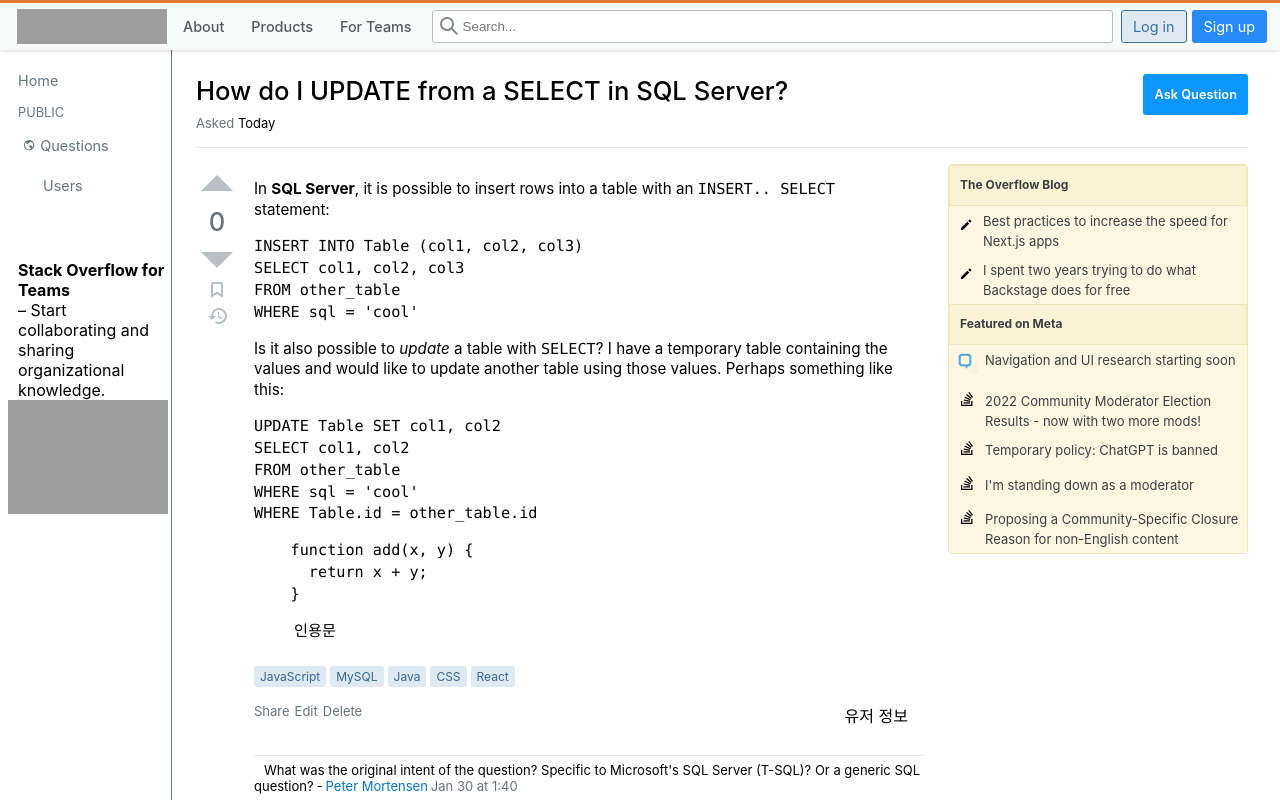
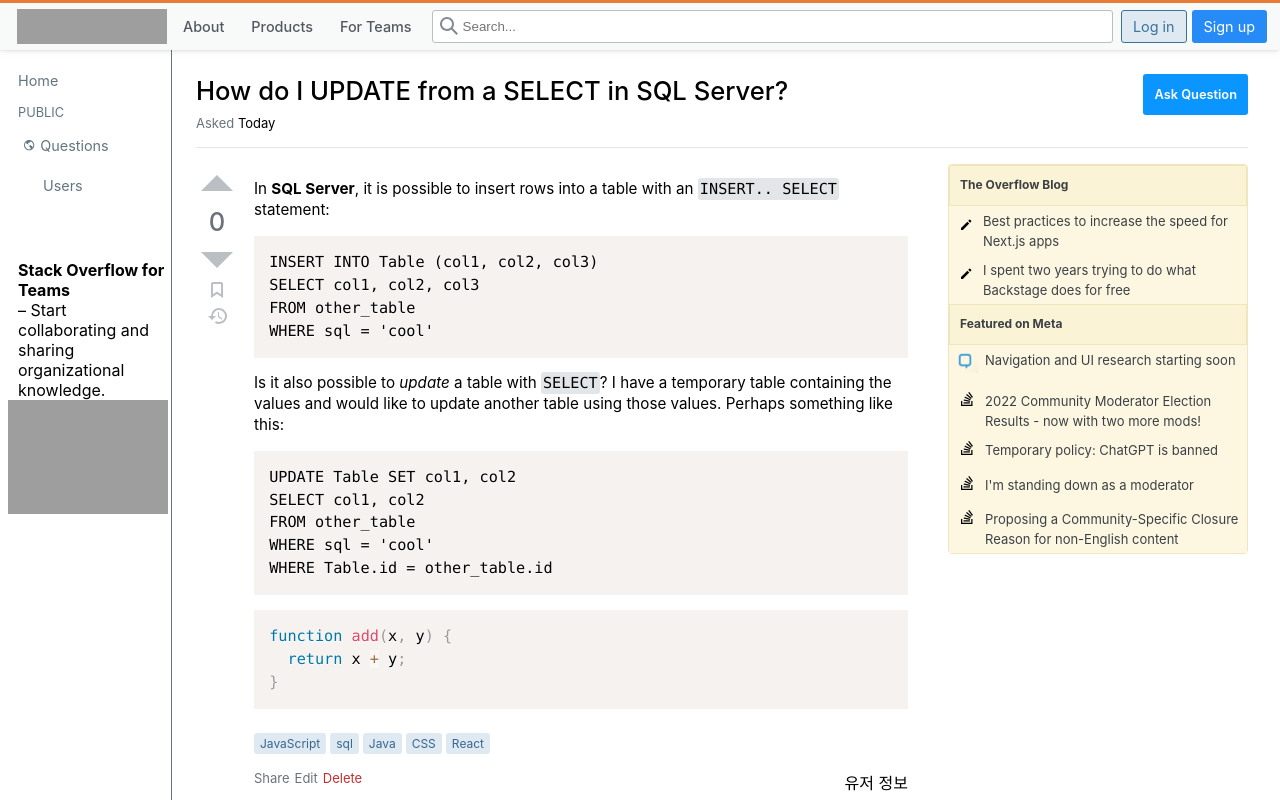
Before and after one commit to codestates-seb/seb41_pre_040, a React (Create React App) app in the folder client/: page /question/id in a window 1280 px wide. Shown: the top 800 px of the page. Built offline with nearby package versions, Linux system fonts and the light colour scheme; grey boxes are pictures that could not be loaded.

Commit message:
마크다운 부가 스타일 적용

```diff
--- a/client/src/assets/MarkdownRenderer.js
+++ b/client/src/assets/MarkdownRenderer.js
@@ -1,7 +1,8 @@
 import React from "react";
 import styled from "styled-components";
 import ReactMarkdown from "react-markdown";
-// import { Prism as SyntaxHighlighter } from "react-syntax-highlighter";
+import { Prism as SyntaxHighlighter } from "react-syntax-highlighter";
+import { nord } from "react-syntax-highlighter/dist/esm/styles/prism";
 
 const MarkdownStyle = styled.div`
   font-size: 0.95rem;
@@ -25,26 +26,15 @@
     WHERE Table.id = other_table.id
 
 \`\`\`js
-    function add(x, y) {
-      return x + y;
-    }
+function add(x, y) {
+  return x + y;
+}
 \`\`\`
-
-> 인용문
 `;
 
 // 코드블럭 배경 색상: #f6f6f6;
 // 인라인 코드 배경 색상: #e3e6e8;
 // 코드 하이라이팅 적용하기
-
-// const InlineCode = styled.span`
-//   background-color: #f6f6f6;
-//   border: 1px solid green;
-// `;
-
-// const InlineCodeBlock = ({ node, ...props }) => {
-//   <InlineCode {...props}></InlineCode>;
-// };
 
 const MarkdownRenderer = () => {
   return (
@@ -52,7 +42,48 @@
       <ReactMarkdown
         children={dummyData}
         components={{
-          inline: true,
+          blockquote({ node, children, ...props }) {
+            return (
+              <div
+                style={{
+                  background: "#f6f6f6",
+                  padding: "1px 15px",
+                  borderLeft: "5px solid orange",
+                }}
+                {...props}
+              >
+                {children}
+              </div>
+            );
+          },
+          code({ node, inline, className, children, ...props }) {
+            const match = /language-(\w+)/.exec(className || "");
+            return inline ? (
+              <code
+                style={{
+                  backgroundColor: "#e3e6e8",
+                  padding: "2px",
+                  borderRadius: "3px",
+                }}
+              >
+                {children}
+              </code>
+            ) : match ? (
+              <SyntaxHighlighter
+                children={String(children).replace(/\n$/, "")}
+                language={match[1]}
+                PreTag="div"
+                {...props}
+              />
+            ) : (
+              <SyntaxHighlighter
+                children={String(children).replace(/\n$/, "")}
+                language="textile"
+                PreTag="div"
+                {...props}
+              />
+            );
+          },
         }}
       />
     </MarkdownStyle>
--- a/client/src/components/PostLayout.js
+++ b/client/src/components/PostLayout.js
@@ -78,6 +78,13 @@
     gap: 5px;
     font-size: 13px;
     color: #6a737c;
+    #delete {
+      color: #c22e32;
+      &:hover {
+        cursor: pointer;
+        font-weight: bold;
+      }
+    }
   }
 `;
 
@@ -114,7 +121,7 @@
           <div className="options">
             <div>Share</div>
             <Link to={editlink}>Edit</Link>
-            <div>Delete</div>
+            <div id="delete">Delete</div>
           </div>
           <div className="writer">
             <div>유저 정보</div>
--- a/client/src/components/TagsList.js
+++ b/client/src/components/TagsList.js
@@ -9,7 +9,7 @@
 `;
 
 const TagList = () => {
-  const dummyTags = ["JavaScript", "MySQL", "Java", "CSS", "React"];
+  const dummyTags = ["JavaScript", "sql", "Java", "CSS", "React"];
 
   return (
     <Tags>
--- a/client/src/pages/QuestionDetail.js
+++ b/client/src/pages/QuestionDetail.js
@@ -76,6 +76,9 @@
     font-size: 1.2rem;
     .ask-question {
       color: #0074cc;
+      &:hover {
+        color: #0a95ff;
+      }
     }
   }
 `;
```
